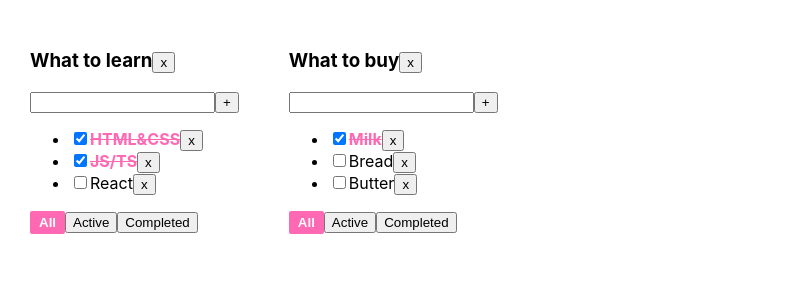
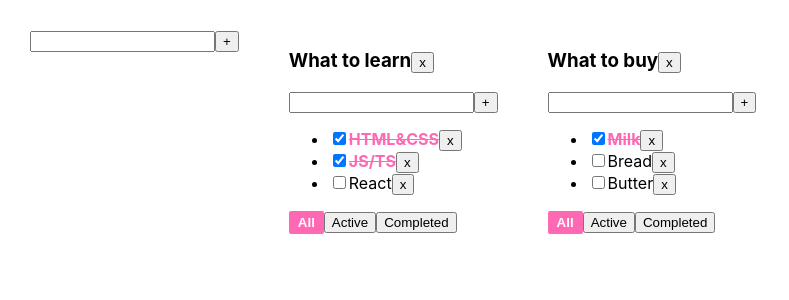
Before and after one commit to e-doschechnikova/Requests, a React (Create React App) app: page / in a window 1280 px wide. Shown: the top 300 px of the page, without its empty margins (0-789 px from the left). Built offline with nearby package versions, Linux system fonts and the light colour scheme.

Commit message:
fix bugs and add function addTodoList

```diff
--- a/src/AddItemForm.tsx
+++ b/src/AddItemForm.tsx
@@ -4,7 +4,7 @@ type AddItemFormPropsType = {
   addItem: (title: string) => void;
 };
 
-const AddItemForm: React.FC<AddItemFormPropsType> = ({ addItem }) => {
+export const AddItemForm: React.FC<AddItemFormPropsType> = ({ addItem }) => {
   const [title, setTitle] = useState("");
   const [error, setError] = useState<boolean>(false);
 
@@ -41,5 +41,3 @@ const AddItemForm: React.FC<AddItemFormPropsType> = ({ addItem }) => {
     </div>
   );
 };
-
-export default AddItemForm;
--- a/src/App.tsx
+++ b/src/App.tsx
@@ -3,6 +3,7 @@ import "./App.css";
 import TodoList, { TaskType } from "./TodoList";
 import { v1 } from "uuid";
 import { TLSSocket } from "tls";
+import { AddItemForm } from "./AddItemForm";
 // CRUD => СRUD
 // GUI & CLI
 export type FilterValuesType = "all" | "active" | "completed";
@@ -58,7 +59,6 @@ function App() {
   };
 
   const changeFilter = (filter: FilterValuesType, todoListID: string) => {
-
     setTodolists(
       todoLists.map((tl) => (tl.id === todoListID ? { ...tl, filter } : tl))
     );
@@ -80,6 +80,17 @@ function App() {
   const removeTodoList = (todoListID: string) => {
     setTodolists(todoLists.filter((tl) => tl.id !== todoListID));
     delete tasks[todoListID];
+  };
+
+  const addTodoList = (title: string) => {
+    const newTodoListID = v1();
+    const newTodoList: TodoListType = {
+      id: newTodoListID,
+      title: title,
+      filter: "all",
+    };
+    setTodolists([newTodoList, ...todoLists]);
+    setTasks({ [newTodoListID]: [], ...tasks });
   };
 
   // UI:
@@ -112,7 +123,12 @@ function App() {
     );
   });
 
-  return <div className="App">{todoListsComponents}</div>;
+  return (
+    <div className="App">
+      <AddItemForm addItem={addTodoList} />
+      {todoListsComponents}
+    </div>
+  );
 }
 
 export default App;
--- a/src/TodoList.tsx
+++ b/src/TodoList.tsx
@@ -1,4 +1,5 @@
 import React, { useState, KeyboardEvent, ChangeEvent } from "react";
+import { AddItemForm } from "./AddItemForm";
 import { FilterValuesType } from "./App";
 
 export type TaskType = {
@@ -20,9 +21,6 @@ type TodoListPropsType = {
 };
 
 const TodoList = (props: TodoListPropsType) => {
-  const [title, setTitle] = useState("");
-  const [error, setError] = useState<boolean>(false);
-  const errorMessageStyles = { color: "hotpink" };
   const tasksListItems = props.tasks.length ? (
     props.tasks.map((task) => {
       const removeTask = () => props.removeTask(task.id, props.todoListID);
@@ -48,29 +46,11 @@ const TodoList = (props: TodoListPropsType) => {
     <span>Your taskList is empty</span>
   );
 
-  const onClickAddTask = () => {
-    const trimmedTitle = title.trim();
-    if (trimmedTitle) {
-      props.addTask(trimmedTitle, props.todoListID);
-    } else {
-      setError(true);
-    }
-    setTitle("");
-  };
-  const onKeyDownAddTask = (e: KeyboardEvent<HTMLInputElement>) => {
-    if (e.key === "Enter" && e.ctrlKey === true) {
-      onClickAddTask();
-    }
-  };
-  const onChangeSetTitle = (e: ChangeEvent<HTMLInputElement>) => {
-    error && setError(false);
-    setTitle(e.currentTarget.value);
-  };
   const getChangeFilterHandler = (filter: FilterValuesType) => {
     return () => props.changeFilter(filter, props.todoListID);
   };
-
   const removeTodoList = () => props.removeTodoList(props.todoListID);
+  const addTask = (title: string) => props.addTask(title, props.todoListID);
 
   return (
     <div>
@@ -78,16 +58,7 @@ const TodoList = (props: TodoListPropsType) => {
         {props.title}
         <button onClick={removeTodoList}>x</button>
       </h3>
-      <div>
-        <input
-          value={title}
-          onChange={onChangeSetTitle}
-          onKeyDown={onKeyDownAddTask}
-          className={error ? "error" : ""}
-        />
-        <button onClick={onClickAddTask}>+</button>
-        {error && <div style={errorMessageStyles}>Title is required!</div>}
-      </div>
+      <AddItemForm addItem={addTask} />
       <ul>{tasksListItems}</ul>
       <div>
         <button
```
